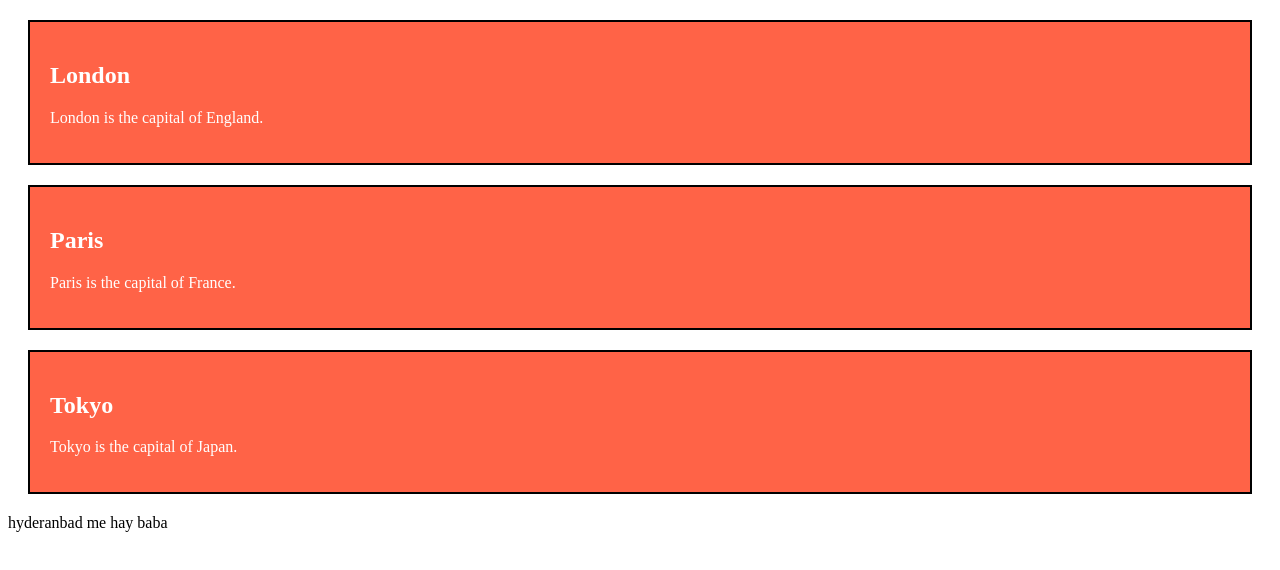
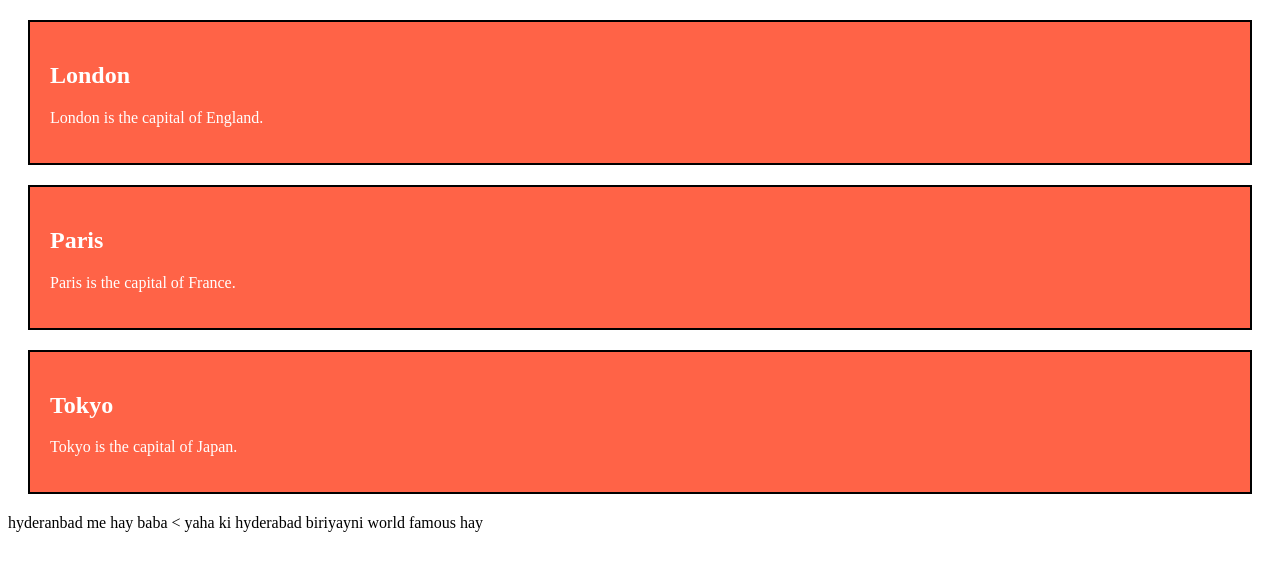
Before and after one commit to riyaz123456/frontend--app, a plain HTML site: page contact.html in a window 1280 px wide. Drawn offline with Linux system fonts and the light colour scheme.

Commit message:
re updated about hyderabad

```diff
--- a/contact.html
+++ b/contact.html
@@ -27,6 +27,7 @@
   <h2>Tokyo</h2>
   <p>Tokyo is the capital of Japan.</p>
 </div> hyderanbad me hay baba
+< yaha ki hyderabad biriyayni world famous hay
 
 </body>
 </html>
```
